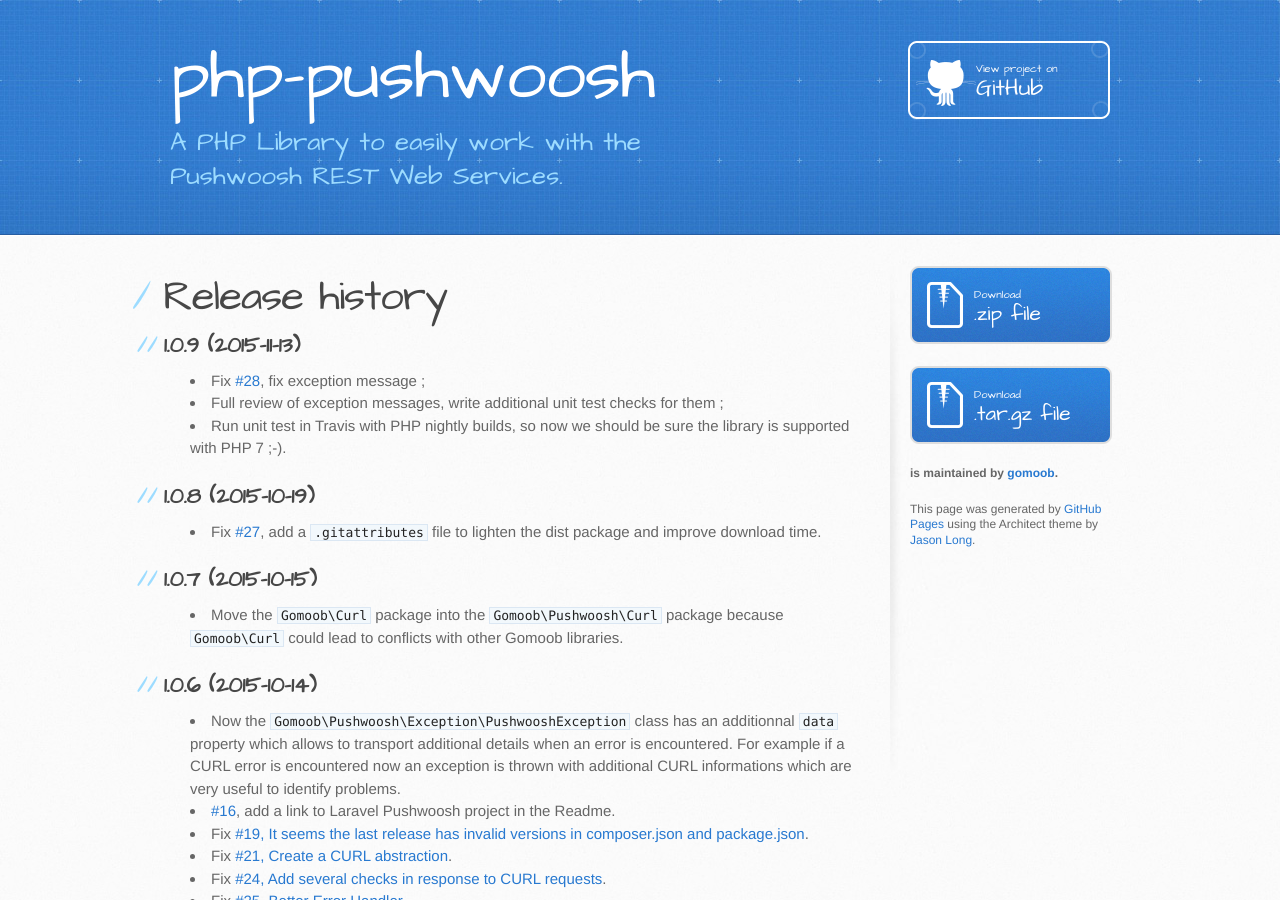
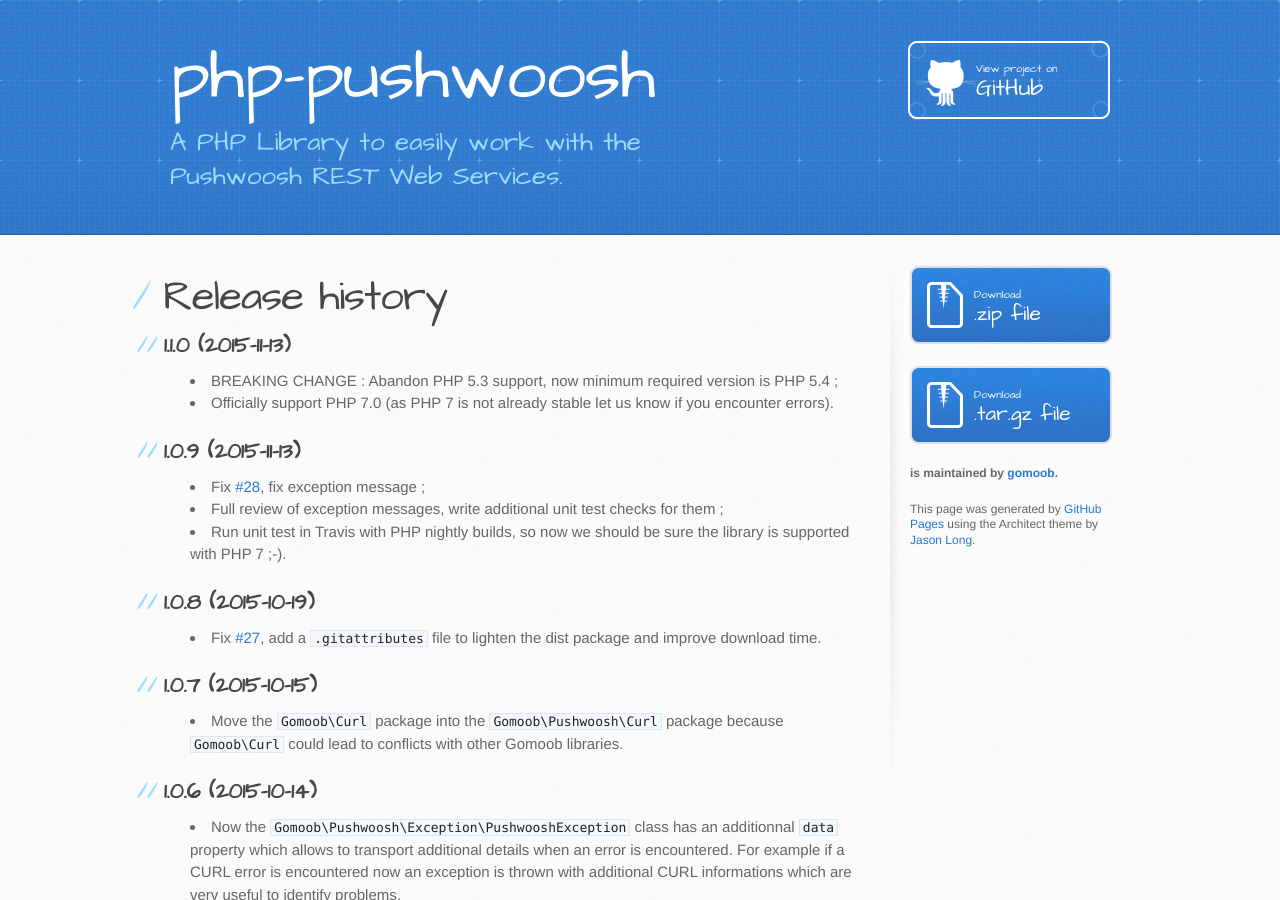
Before and after one commit to gomoob/php-pushwoosh, a Jekyll site: the page built from release-history.html, in a window 1280 px wide and 900 px high. Built offline with Jekyll 4.4.1, drawn with Linux system fonts in a browser that asks for light colours.

Commit message:
Update release history.

```diff
--- a/release-history.html
+++ b/release-history.html
@@ -4,6 +4,16 @@
 ---
 
 <h1>Release history</h1>
+
+<h2>1.1.0 (2015-11-13)</h2>
+<ul>
+    <li>
+        <strong>BREAKING CHANGE</strong> : Abandon PHP 5.3 support, now minimum required version is PHP 5.4 ;
+    </li>
+    <li>
+        Officially support PHP 7.0 (as PHP 7 is not already stable let us know if you encounter errors).
+    </li>
+</ul>
 
 <h2>1.0.9 (2015-11-13)</h2>
 <ul>
```
